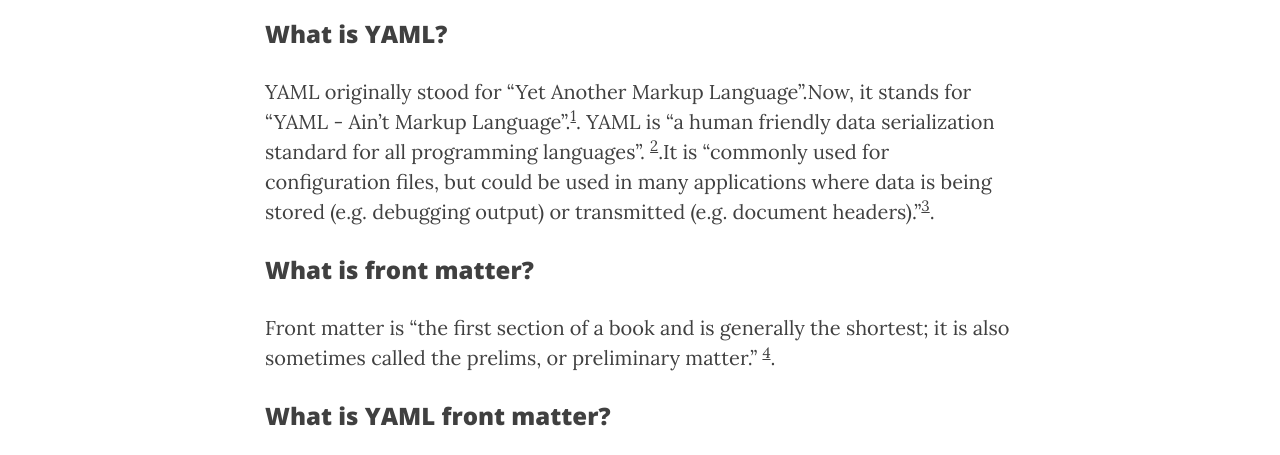
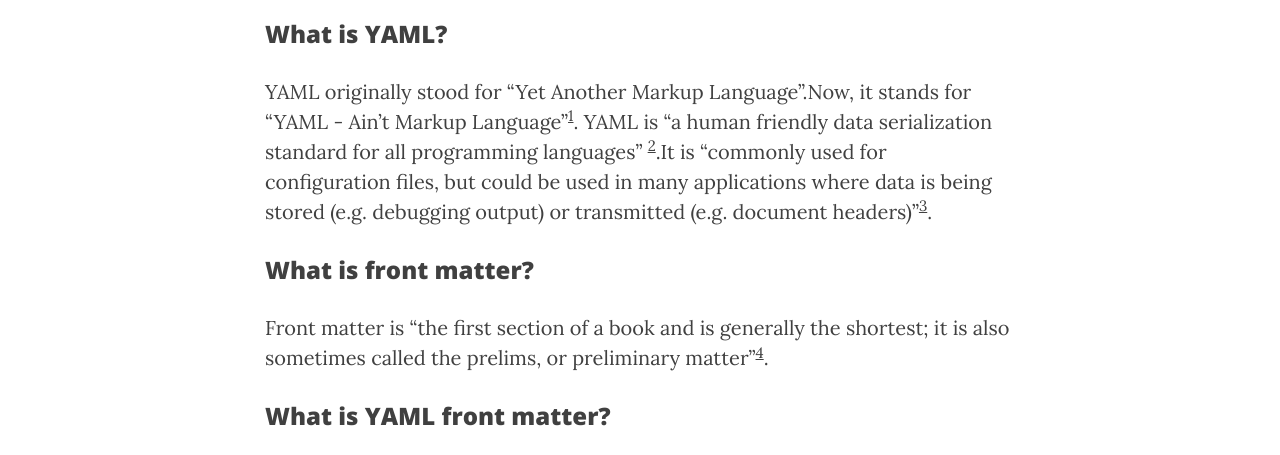
Before and after one commit to maxgrok/maxgrok.github.io_oldversion, a Jekyll site: the page built from _posts/2017-01-06-octopress-YAML-update.markdown, in a window 1280 px wide and 900 px high. Shown: the part 255-710 px from the top of the window. Built offline with Jekyll 4.4.1, drawn with Linux system fonts in a browser that asks for light colours; nearby versions of some CDN libraries; comment, search, counter and statistics services are not loaded.

```diff
--- a/_posts/2017-01-06-octopress-YAML-update.markdown
+++ b/_posts/2017-01-06-octopress-YAML-update.markdown
@@ -10,12 +10,12 @@ date: 2017-01-06T14:57:15-05:00
 
 ### What is YAML?
 
-YAML originally stood for "Yet Another Markup Language".Now, it stands for "YAML - Ain't Markup Language".[^1]. YAML is "a human friendly data serialization
-  standard for all programming languages". [^2].It is "commonly used for configuration files, but could be used in many applications where data is being stored (e.g. debugging output) or transmitted (e.g. document headers)."[^3].
+YAML originally stood for "Yet Another Markup Language".Now, it stands for "YAML - Ain't Markup Language"[^1]. YAML is "a human friendly data serialization
+  standard for all programming languages" [^2].It is "commonly used for configuration files, but could be used in many applications where data is being stored (e.g. debugging output) or transmitted (e.g. document headers)"[^3].
 
 ### What is front matter?
 
-  Front matter is "the first section of a book and is generally the shortest; it is also sometimes called the prelims, or preliminary matter." [^4].
+  Front matter is "the first section of a book and is generally the shortest; it is also sometimes called the prelims, or preliminary matter"[^4].
 
 ### What is YAML front matter?
 
```
